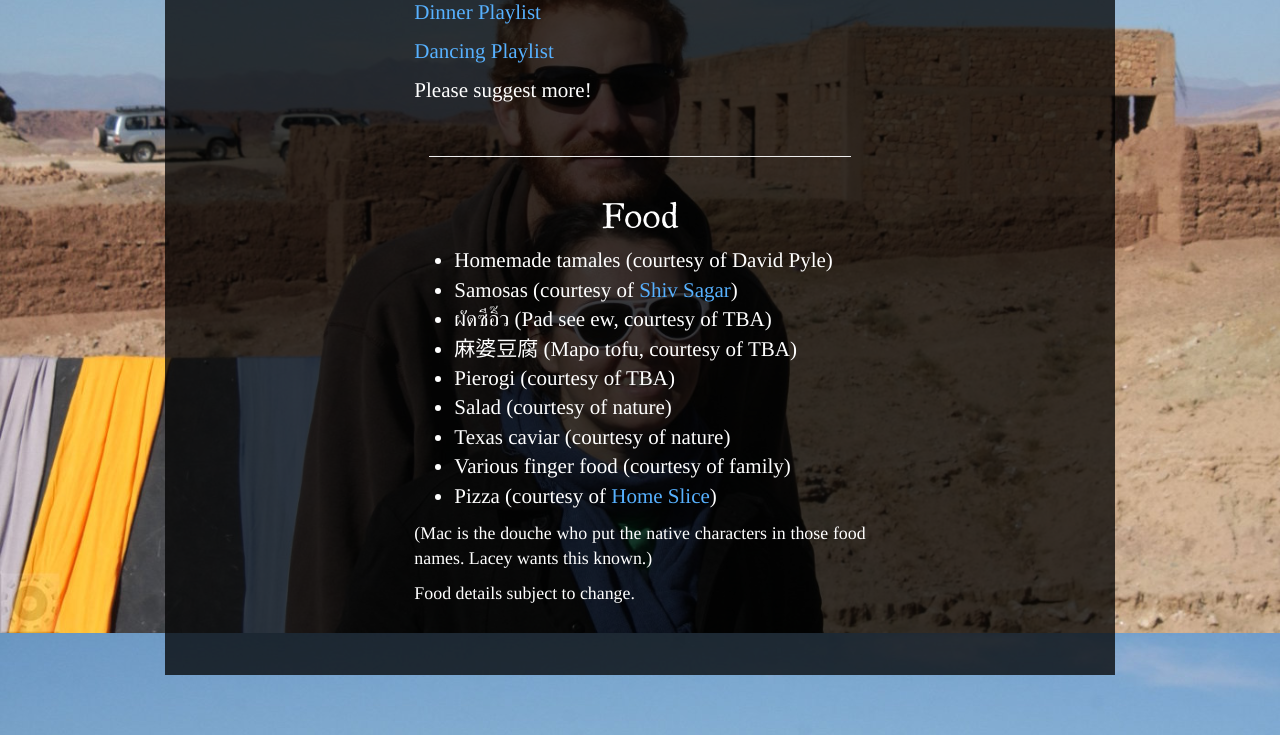
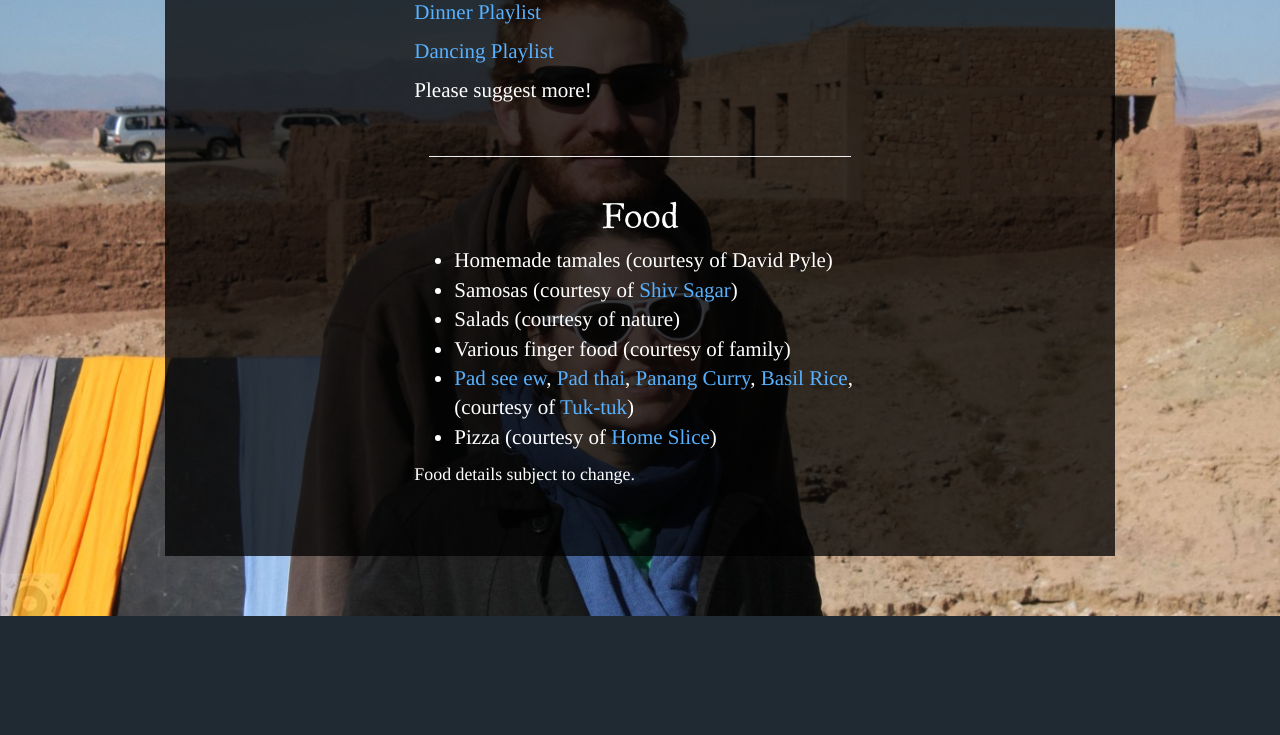
Before and after one commit to gaulinmp/wedding, a Flask app: page /deets in a window 1280 px wide. Shown: the part 1926-2661 px from the top of the page. After the commit the page ends 2542 px from the top, so only its background shows below. Run offline with Flask 2, Linux system fonts and the light colour scheme; some libraries are stand-ins or nearby versions.

Commit message:
Update food

```diff
--- a/baseapp/templates/pages/deets.html
+++ b/baseapp/templates/pages/deets.html
@@ -124,16 +124,15 @@
 
       <li>Homemade tamales (courtesy of David Pyle)</li>
       <li>Samosas (courtesy of <a href="//www.yelp.com/biz/shiv-sagar-restaurant-houston">Shiv Sagar</a>)</li>
-      <li>ผัดซีอิ๊ว (Pad see ew, courtesy of TBA)</li>
-      <li>麻婆豆腐 (Mapo tofu, courtesy of TBA)</li>
-      <li>Pierogi (courtesy of TBA)</li>
-      <li>Salad (courtesy of nature)</li>
-      <li>Texas caviar (courtesy of nature)</li>
+      <li>Salads (courtesy of nature)</li>
       <li>Various finger food (courtesy of family)</li>
+      <li><a href="https://www.eatingthaifood.com/pad-see-ew-recipe/">Pad see ew</a>,
+          <a href="http://allrecipes.com/recipe/42968/pad-thai/">Pad thai</a>,
+          <a href="http://www.food.com/recipe/vegetarian-panang-curry-471731">Panang Curry</a>,
+          <a href="https://food52.com/recipes/38552-thai-basil-fried-rice-with-tofu">Basil Rice</a>,
+          (courtesy of <a href="https://www.tuktukthaiaustin.com/#/">Tuk-tuk</a>)</li>
       <li>Pizza (courtesy of <a href="https://homeslicepizza.com/">Home Slice</a>)</li>
     </ul>
-      <p class='small'>(Mac is the douche who put the native characters in those food names.
-        Lacey wants this known.)</p>
       <p class='small'>Food details subject to change.</p>
     </div>
   </div>
```
